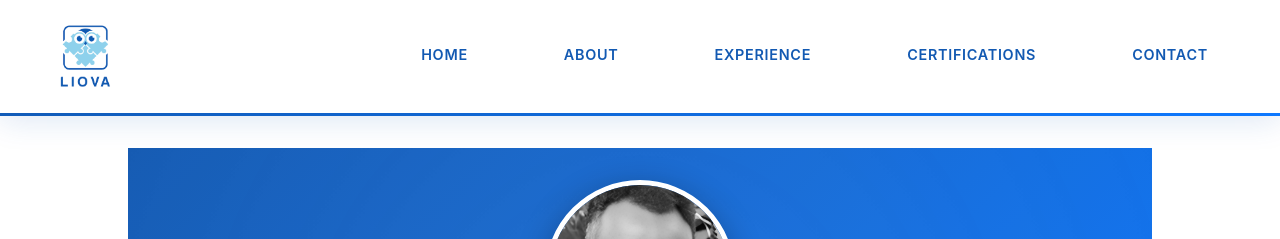
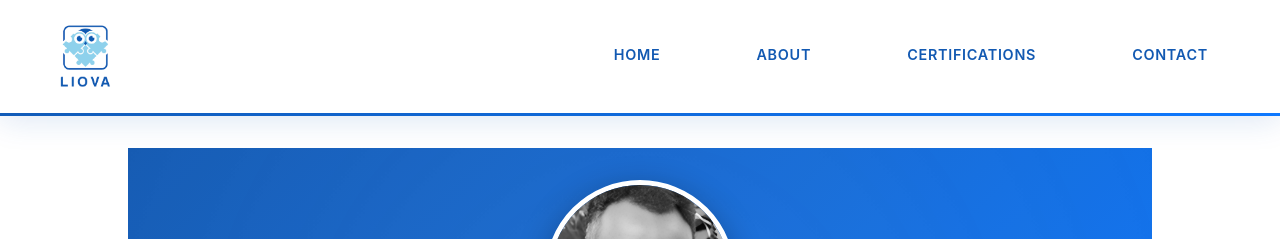
Before and after one commit to DelanoJo/liova.io, a Jekyll site: the page built from index.html, in a window 1280 px wide. Shown: the top 239 px of the page. Built offline with Jekyll 4.4.1, drawn with Linux system fonts in a browser that asks for light colours.

Commit message:
Remove experience link from top navigation
🤖 Generated with [Claude Code](https://claude.com/claude-code)

Co-Authored-By: Claude <noreply@anthropic.com>

```diff
--- a/_layouts/default.html
+++ b/_layouts/default.html
@@ -29,7 +29,6 @@
             <div class="nav-links">
                 <a href="/">Home</a>
                 <a href="/about">About</a>
-                <a href="/experience">Experience</a>
                 <a href="/certifications">Certifications</a>
                 <a href="/contact">Contact</a>
             </div>
```
